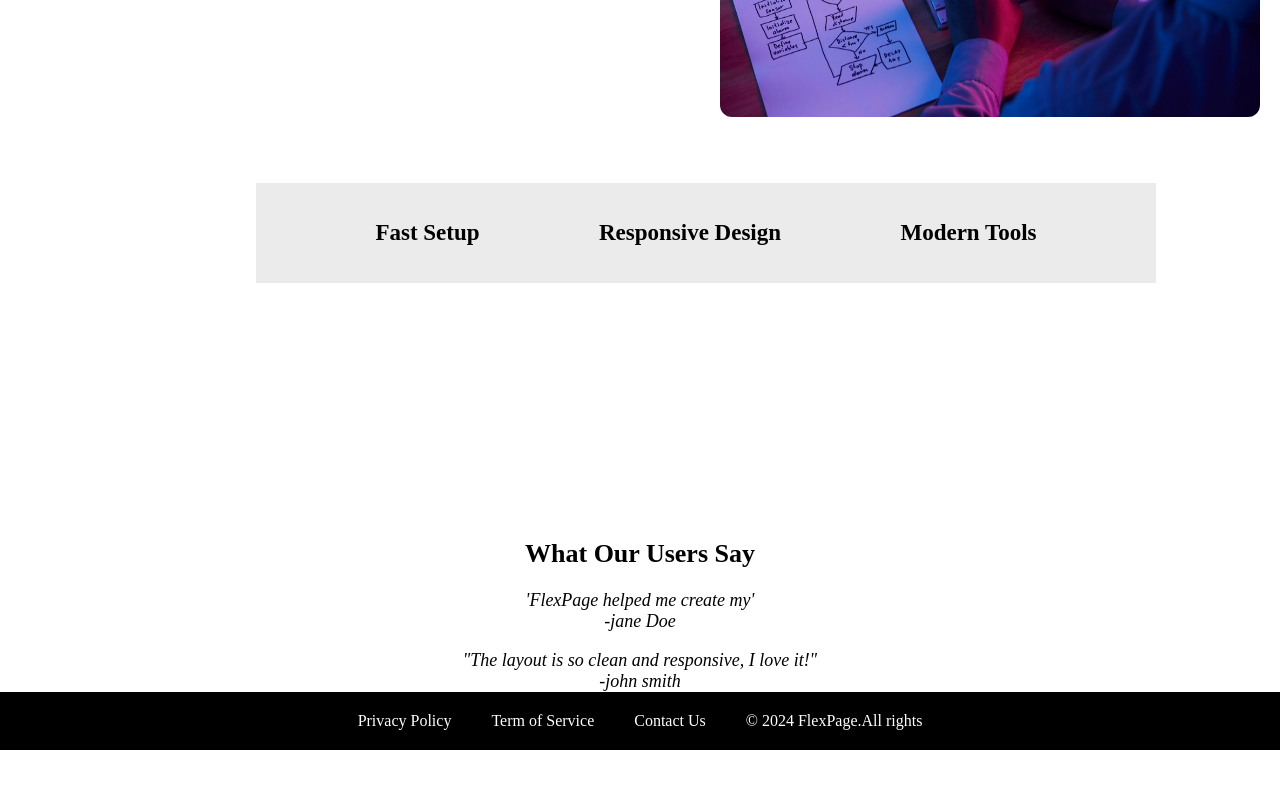
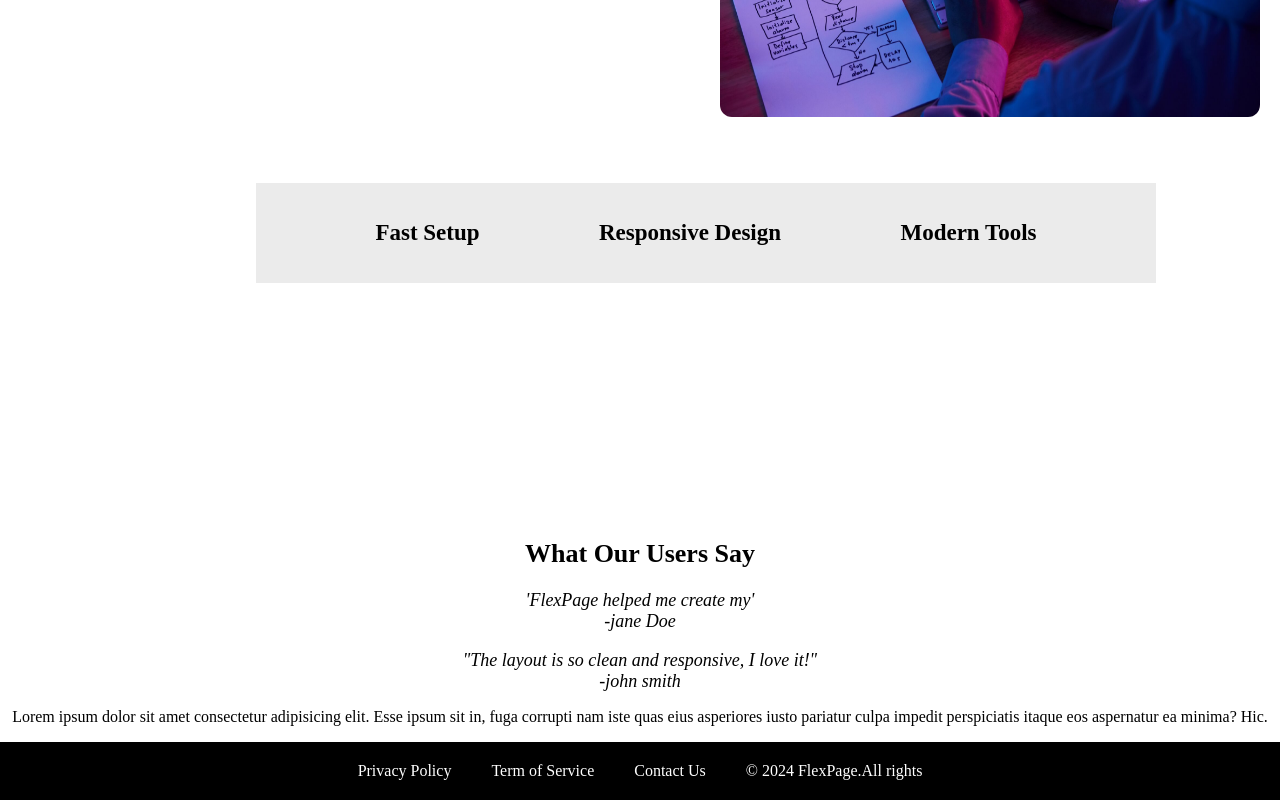
Before and after one commit to Mustufa890/Task-13, a plain HTML site: page index.html in a window 1280 px wide. Shown: the part 411-1211 px from the top of the page. Before the commit the page ends 1161 px from the top, so only its background shows below. Drawn offline with Linux system fonts and the light colour scheme.

Commit message:
second commit

```diff
--- a/index.html
+++ b/index.html
@@ -37,7 +37,6 @@ Flexbox</h1>
 <h3>Modern Tools</h3>
 </div>
 </section>
-<section>
 <div class="conten">
  <h2>What Our Users Say </h2>
  <i>'FlexPage helped me create my' <br>
@@ -47,6 +46,8 @@ Flexbox</h1>
  <i>"The layout is so clean and responsive, I love it!" <br>
     -john smith
  </i>
+ <p>Lorem ipsum dolor sit amet consectetur adipisicing elit. Esse ipsum sit in, fuga corrupti nam iste quas eius asperiores iusto
+    pariatur culpa impedit perspiciatis itaque eos aspernatur ea minima? Hic.</p>
  </div>
 </section>
 </main>
```
